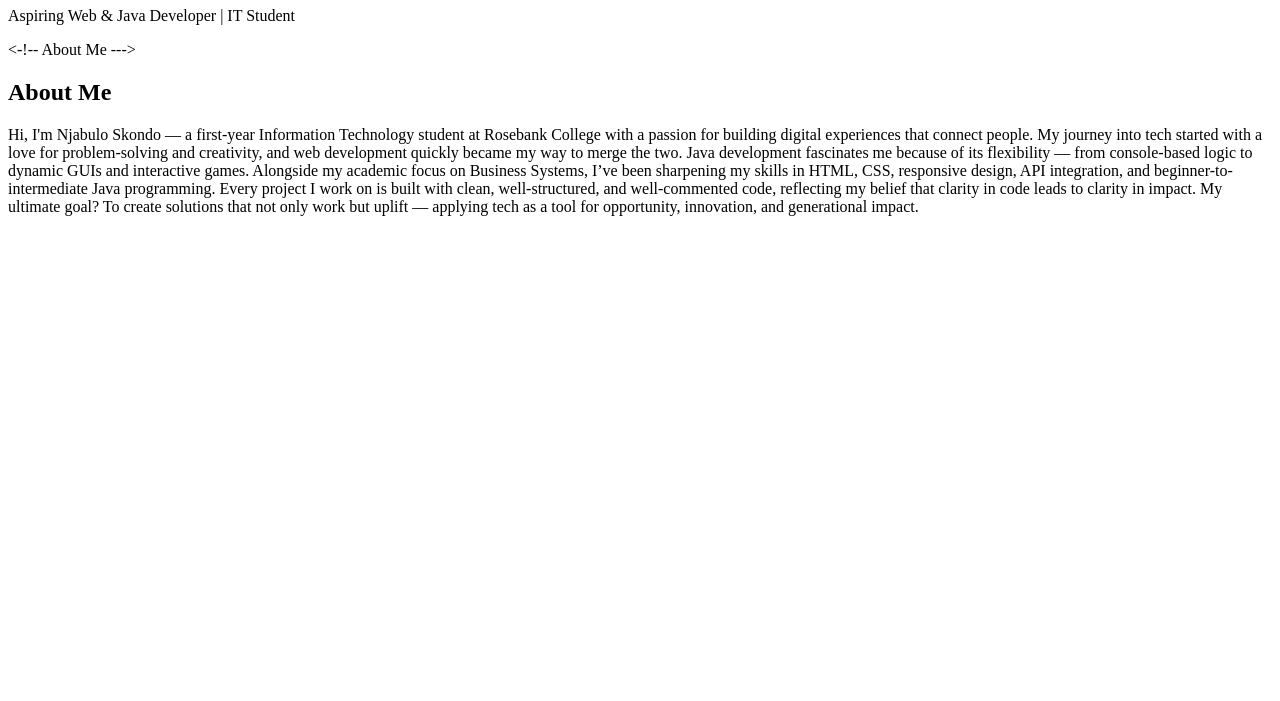
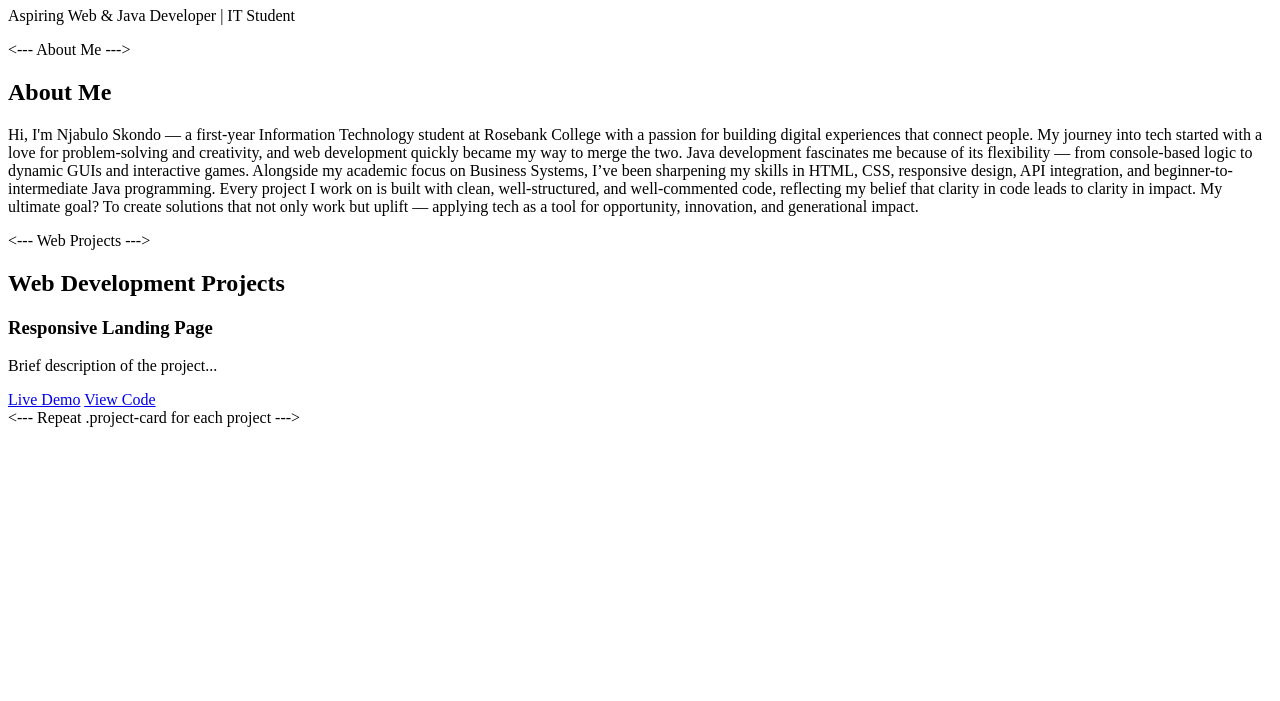
Before and after one commit to NJABULOSKONDO/portfolio, a plain HTML site: page index.html in a window 1280 px wide. Shown: the part 99-800 px from the top of the page. Drawn offline with Linux system fonts and the light colour scheme; files that its build step writes are made by us from their sources.

Commit message:
Web Projects Section

```diff
--- a/index.html
+++ b/index.html
@@ -7,13 +7,13 @@
     <link rel="stylesheet" href="style.css">
 </head>
 <body>
-    <-!-- Hero Section --->
+    <--- Hero Section --->
     <header id="hero">
         <h1>Njabulo Skondo</h1>
         <p>Aspiring Web & Java Developer | IT Student</p>
     </header>
 
-    <-!-- About Me --->
+    <--- About Me --->
     <section id="about">
         <h2>About Me</h2>
         <p>Hi, I'm Njabulo Skondo — a first-year Information Technology student at Rosebank College with a passion for building digital experiences that connect people.
@@ -25,5 +25,17 @@
         </p>
     </section>
 
+    <--- Web Projects --->
+    <section id="projects-web">
+        <h2>Web Development Projects</h2>
+        <div class="project-card">
+            <h3>Responsive Landing Page</h3>
+            <p>Brief description of the project...</p>
+            <a href="#" target="_blank">Live Demo</a>
+            <a href="#" target="_blank">View Code</a>
+        </div>
+        <--- Repeat .project-card for each project --->
+    </section>
+
 </body>
 </html>
```
